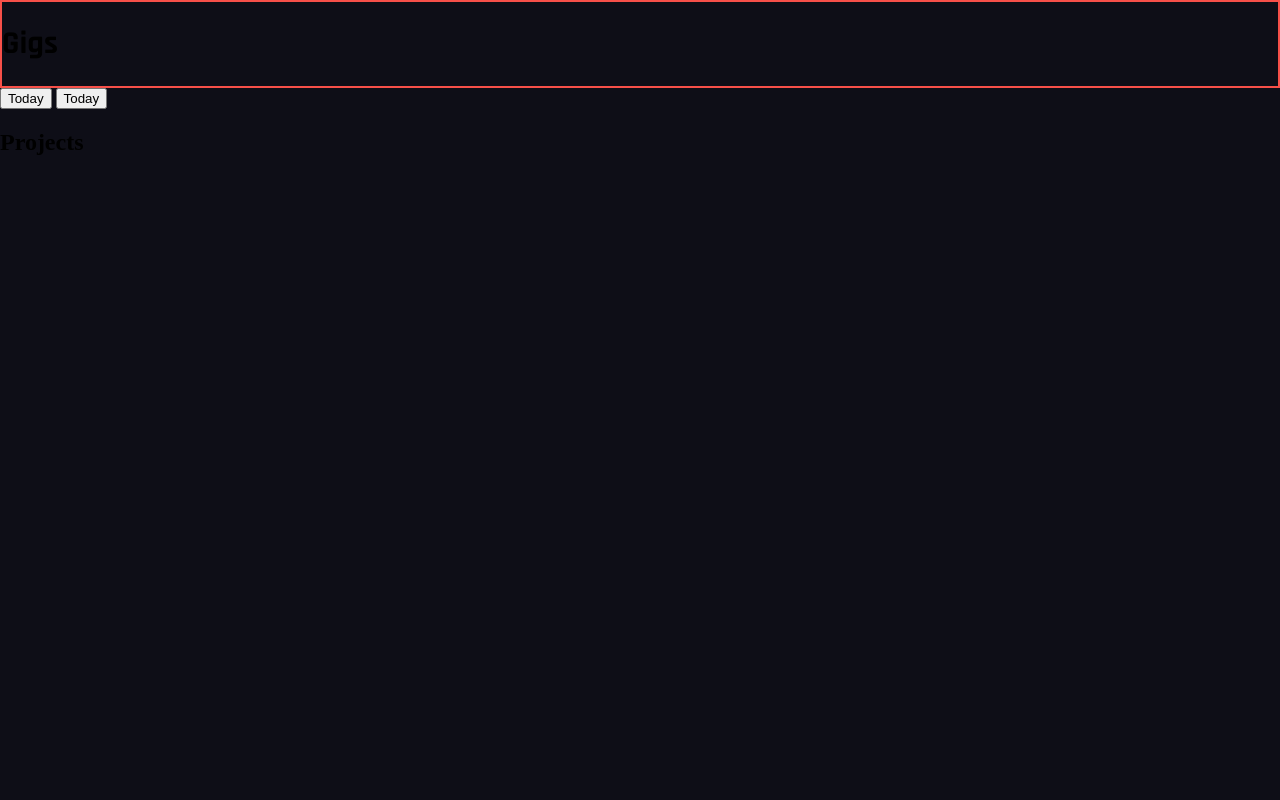
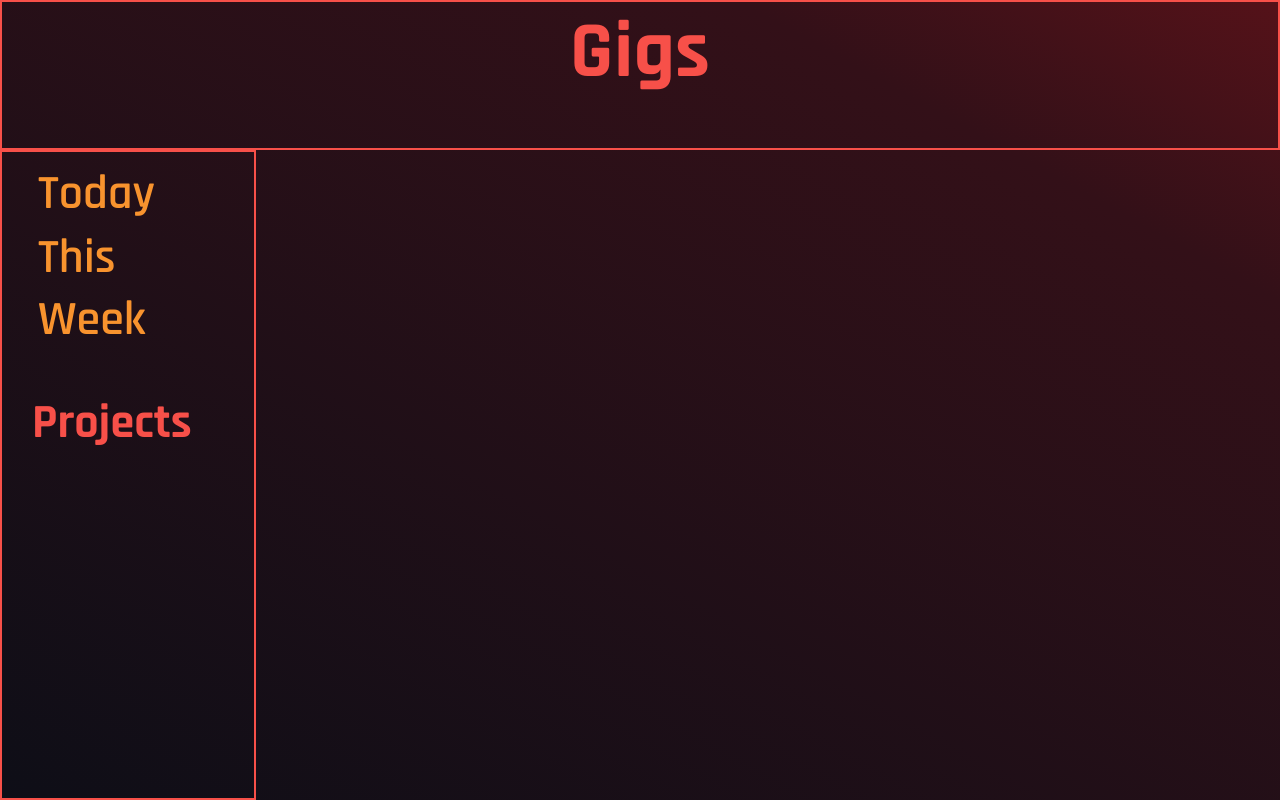
Before and after one commit to NamesNotJordan/Odin-Todo-List, a website built with webpack: page src/template.html in a window 1280 px wide. Built offline with nearby package versions, Linux system fonts and the light colour scheme.

Commit message:
Styled the static elements

```diff
--- a/src/index.js
+++ b/src/index.js
@@ -0,0 +1 @@
+import "./style.css";
--- a/src/style.css
+++ b/src/style.css
@@ -51,13 +51,60 @@
 body {
     margin: 0%;
     padding: 0%;
-    background-color: var(--cyber-darkest-blue);
+    color: var(--cyber-red);
+    font-family: "Rajdhani-Regular";
+
+    height: 100dvh;
+    background-repeat: no-repeat;
+    background-attachment: fixed;
+
+    background: rgb(14,14,23);
+    background: linear-gradient(29deg, rgba(14,14,23,1) 0%, rgba(51,16,24,1) 80%, rgba(85,18,25,1) 100%);
+
+    display: grid;
+    grid-template-columns: 20%  auto;
+    grid-template-rows: 150px  auto;
 }
 header{
-    height: 20%;
     border: 2px solid var(--cyber-red);
+    background: none;
+    display: flex;
+    justify-content: center;
+
+    grid-area: 1 / 1 / 1 / span 2;
 }
 h1{
+    margin: 0%;
     font-family: 'Rajdhani-Bold';
-    size: 2rem;
+    color: var(--cyber-red);
+    font-size: 5rem;
 }
+h2{
+    font-family: 'Rajdhani-Bold';
+    color: var(--cyber-red);
+    font-size: 3rem;
+}
+.side-bar{
+    display: flex;
+    flex-direction: column;
+    border: 2px solid var(--cyber-red);
+    padding: 10px 30px;
+    grid-area: 2 / 1 / 2 /1;
+}
+button{
+    background: none;
+    border: none;
+    color: var(--cyber-orange);
+    font-family: 'Rajdhani-SemiBold';
+    font-size: 3rem;
+    text-align: start;
+}
+button:hover{
+    color: var(--cyber-cyan);
+}
+.project-container {
+
+}
+.task-list{
+    grid-area: 2 / 2;
+}
--- a/src/template.html
+++ b/src/template.html
@@ -14,12 +14,13 @@
     </header>
     <div class="side-bar">
         <button id="today-button">Today</button>
-        <button id="week-button">Today</button>
+        <button id="week-button">This Week</button>
         <div class="project-container">
             <h2>Projects</h2>
             <ul class="project-ul"></ul>
         </div>
     </div>
     <div class="task-list"></div>
+
 </body>
 </html>
```
